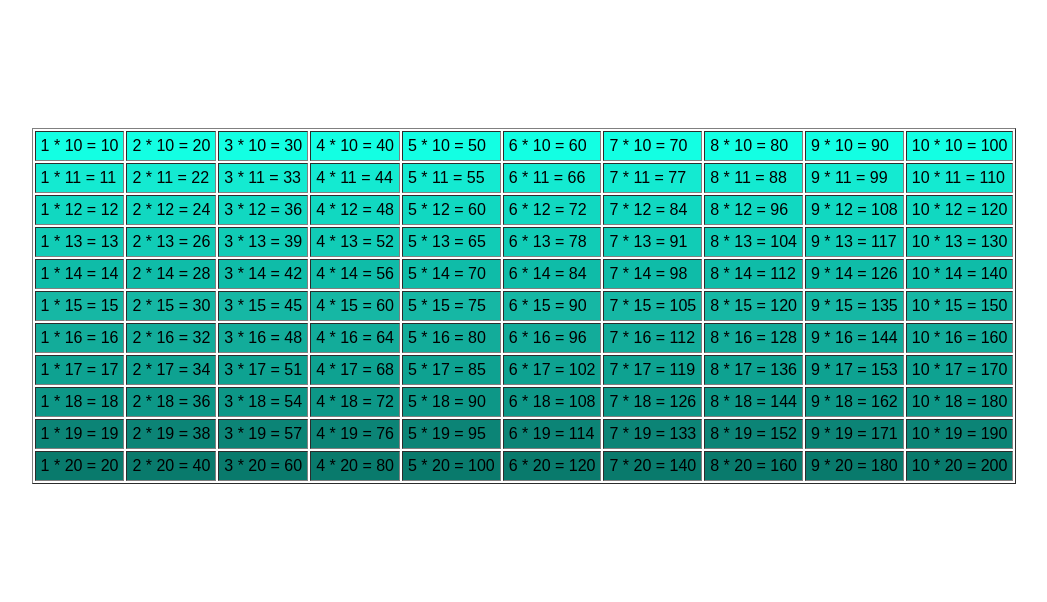
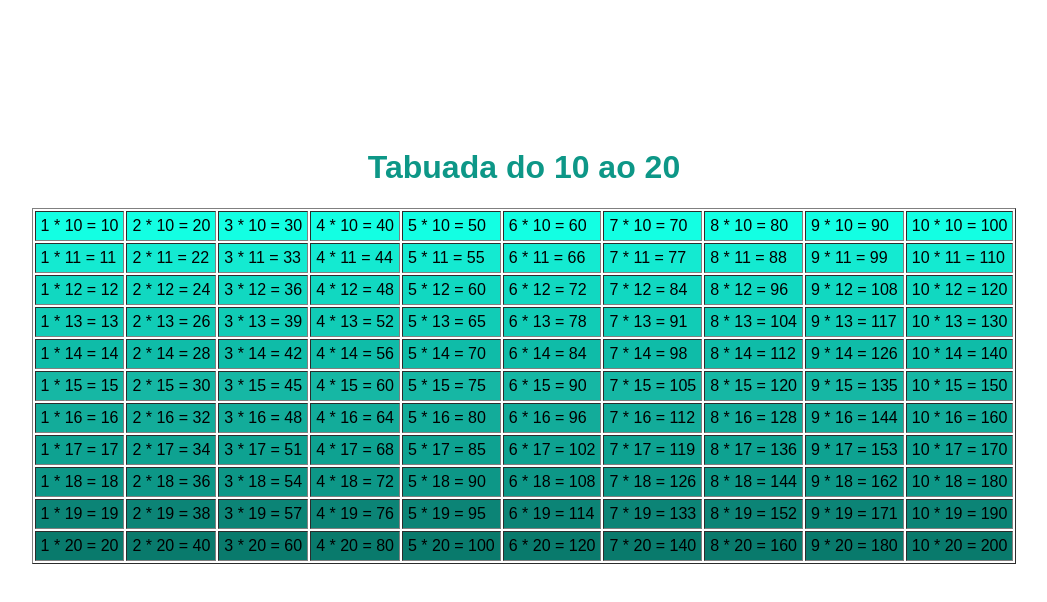
Before and after one commit to isamsm/tabuada_loop2, a plain HTML site: page index.html in a window 1280 px wide. Shown: the whole page, without its empty margins (116-1163 px from the left). Drawn offline with Linux system fonts and the light colour scheme.

Commit message:
Update index.html

```diff
--- a/index.html
+++ b/index.html
@@ -5,9 +5,10 @@
     <meta http-equiv="X-UA-Compatible" content="IE=edge">
     <meta name="viewport" content="width=device-width, initial-scale=1.0">
     <title> Tabuada V2 </title>
-    <script src="java.js"></script>
     <link rel="stylesheet" href="style.css">
 </head>
 <body>
+    <h1> Tabuada do 10 ao 20 </h1>
+    <script src="java.js"></script>
 </body>
 </html>
```
